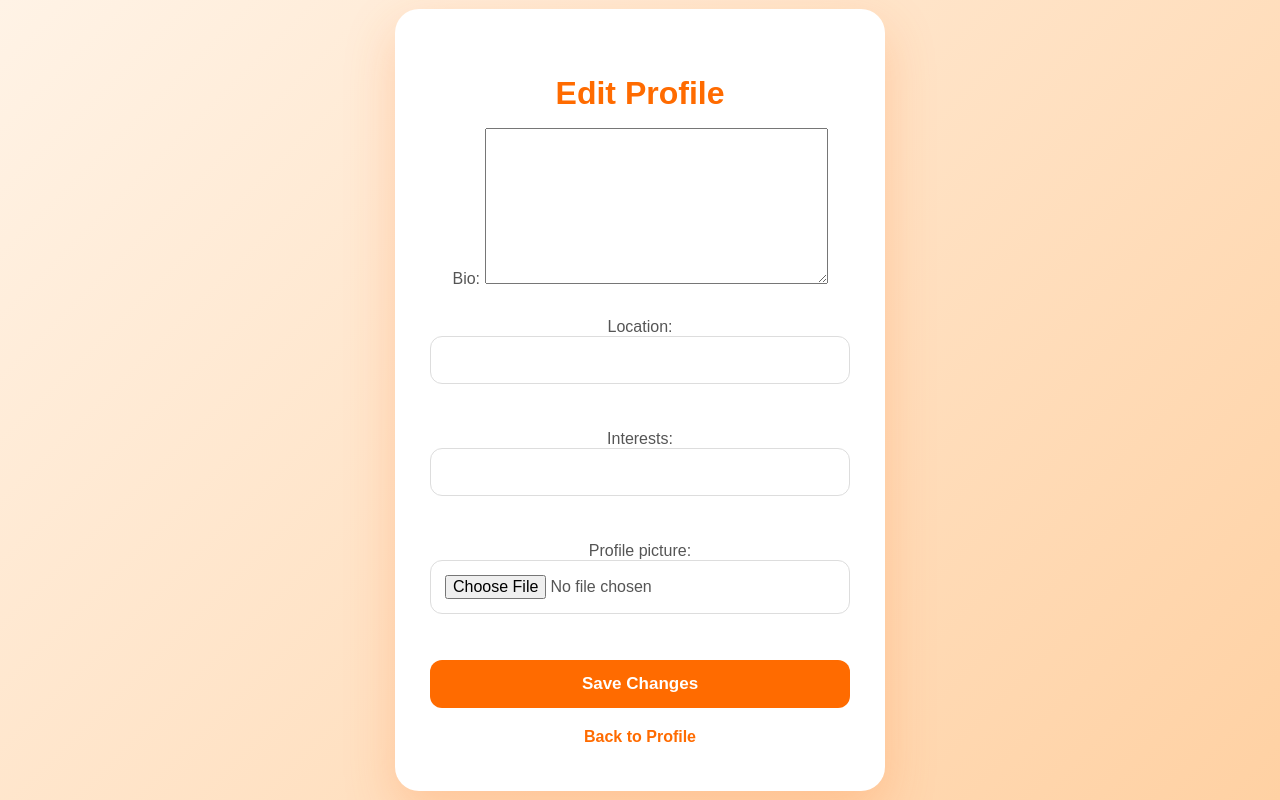
After one commit to IrinaV16/EventMate, a Django app: page /profile/edit/ in a window 1280 px wide. The commit adds this page. Run offline with Django 5.2, Linux system fonts and the light colour scheme; a user stored in the database is signed in; data comes from the database, SQL or seed files in the repository; both versions use the stored data as it was after the commit.

Commit message:
Completed profile

```diff
--- /dev/null
+++ b/accounts/forms.py
@@ -0,0 +1,14 @@
+from django import forms
+from .models import Profile
+
+
+class ProfileForm(forms.ModelForm):
+
+    class Meta:
+        model = Profile
+        fields = [
+            "bio",
+            "location",
+            "interests",
+            "profile_picture",
+        ]
--- a/accounts/static/css/style.css
+++ b/accounts/static/css/style.css
@@ -216,3 +216,13 @@ body {
     background: #dc3545;
     color: white;
 }
+
+.profile-picture{
+    width:160px;
+    height:160px;
+    border-radius:50%;
+    object-fit:cover;
+    margin:20px auto;
+    display:block;
+    border:4px solid #ff6b00;
+}
--- /dev/null
+++ b/accounts/templates/accounts/edit_profile.html
@@ -0,0 +1,31 @@
+{% extends "base.html" %}
+
+{% block content %}
+
+<div class="center-page">
+
+    <div class="auth-card">
+
+        <h1>Edit Profile</h1>
+
+        <form method="POST" enctype="multipart/form-data">
+
+            {% csrf_token %}
+
+            {{ form.as_p }}
+
+            <button type="submit" class="btn btn-primary">
+                Save Changes
+            </button>
+
+        </form>
+
+        <a href="/profile/" class="link">
+            Back to Profile
+        </a>
+
+    </div>
+
+</div>
+
+{% endblock %}
--- a/accounts/urls.py
+++ b/accounts/urls.py
@@ -8,4 +8,5 @@ urlpatterns = [
     path("dashboard/", views.dashboard_view, name="dashboard"),
     path("logout/", views.logout_view, name="logout"),
     path("profile/", views.profile_view, name="profile"),
+    path("profile/edit/", views.edit_profile_view, name="edit_profile"),
 ]
--- a/accounts/views.py
+++ b/accounts/views.py
@@ -3,6 +3,7 @@ from django.contrib.auth.models import User
 from django.contrib.auth import authenticate, login, logout
 from .models import Profile
 from events.models import Event
+from .forms import ProfileForm
 
 def home(request):
     return render(request, "accounts/home.html")
@@ -93,3 +94,27 @@ def profile_view(request):
     return render(request, "accounts/profile.html", {
         "profile": profile
     })
+
+def edit_profile_view(request):
+
+    profile, created = Profile.objects.get_or_create(
+        user=request.user
+    )
+
+    if request.method == "POST":
+        form = ProfileForm(
+            request.POST,
+            request.FILES,
+            instance=profile
+        )
+
+        if form.is_valid():
+            form.save()
+            return redirect("/profile/")
+
+    else:
+        form = ProfileForm(instance=profile)
+
+    return render(request, "accounts/edit_profile.html", {
+        "form": form
+    })
--- a/eventmate/settings.py
+++ b/eventmate/settings.py
@@ -123,3 +123,7 @@ STATIC_URL = "static/"
 STATICFILES_DIRS = [
     BASE_DIR / "static",
 ]
+
+MEDIA_URL = "/media/"
+
+MEDIA_ROOT = BASE_DIR / "media"
--- a/eventmate/urls.py
+++ b/eventmate/urls.py
@@ -17,6 +17,8 @@ Including another URLconf
 
 from django.contrib import admin
 from django.urls import path, include
+from django.conf import settings
+from django.conf.urls.static import static
 
 urlpatterns = [
     path("admin/", admin.site.urls),
@@ -24,3 +26,6 @@ urlpatterns = [
     path("events/", include("events.urls")),
     path("applications/", include("applications.urls")),
 ]
+
+if settings.DEBUG:
+    urlpatterns += static(settings.MEDIA_URL, document_root=settings.MEDIA_ROOT)
```
Also changed, not shown: accounts/templates/accounts/profile.html (+32 -6 lines), db.sqlite3.
